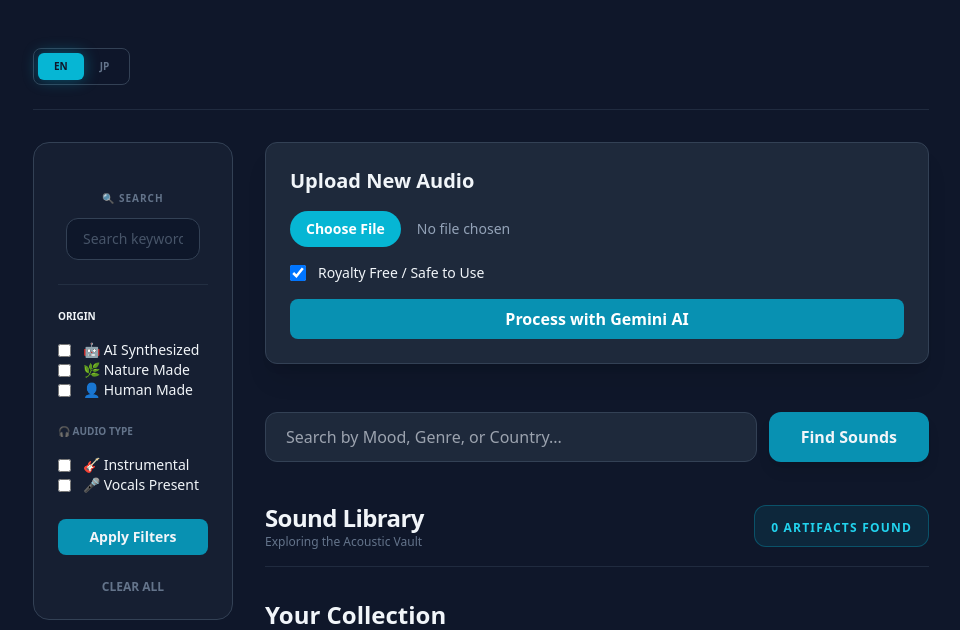
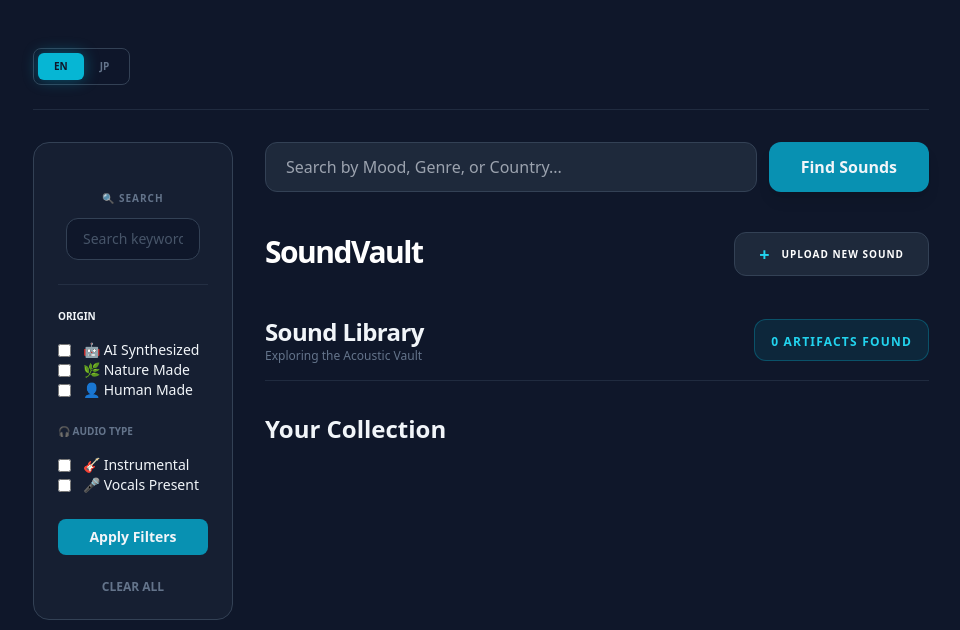
Before and after one commit to github4eri/SoundVault_2026, a FastAPI app: page / in a window 1280 px wide. Shown: the part 121-751 px from the top of the page, without its empty margins (159-1119 px from the left). Run offline with FastAPI, Linux system fonts and the light colour scheme; data that the repository does not hold is empty; some libraries are stand-ins or nearby versions.

Commit message:
UI: Working Modal with Trigger. Language: Bilingual support for Gallery Header button.

```diff
--- a/templates/index.html
+++ b/templates/index.html
@@ -5,6 +5,21 @@
     <meta name="viewport" content="width=device-width, initial-scale=1.0">
     <title>SoundVault 2026</title>
     <script src="https://cdn.tailwindcss.com"></script>
+
+    <script>
+        window.toggleModal = function() {
+            console.log("!!! TRIGGER DETECTED !!!");
+            const modal = document.getElementById('uploadModal');
+            if (modal) {
+                modal.classList.toggle('hidden');
+                const isHidden = modal.classList.contains('hidden');
+                document.body.style.overflow = isHidden ? 'auto' : 'hidden';
+            } else {
+                alert("Architect: The ID 'uploadModal' is missing from the page!");
+            }
+        };
+    </script>
+
 </head>
 <body class="bg-slate-900 text-slate-100 min-h-screen p-8">
     <div class="max-w-4xl mx-auto">
@@ -82,28 +97,14 @@
                     </div>
 
                     <button type="submit" class="w-full bg-cyan-600 hover:bg-cyan-500 py-2 rounded-lg font-bold text-sm transition">Apply Filters</button>
+
                     <a href="/" class="block text-center text-xs text-slate-500 hover:text-slate-300 uppercase font-bold">Clear All</a>
                 </form>
 
             </aside>
 
             <main class="md:col-span-3">
-                <section class="bg-slate-800 p-6 rounded-xl shadow-xl mb-12 border border-slate-700">
-                    <h2 class="text-xl font-semibold mb-4">Upload New Audio</h2>
-                    <form action="/upload" method="post" enctype="multipart/form-data" class="space-y-4">
-                        <input type="file" name="file" accept="audio/*" required
-                               class="block w-full text-sm text-slate-400 file:mr-4 file:py-2 file:px-4 file:rounded-full file:border-0 file:text-sm file:font-semibold file:bg-cyan-500 file:text-white hover:file:bg-cyan-600 cursor-pointer">
 
-                        <div class="flex items-center space-x-3">
-                            <input type="checkbox" name="is_free" id="is_free" checked class="w-4 h-4 rounded text-cyan-500 focus:ring-cyan-500">
-                            <label for="is_free" class="text-sm font-medium">Royalty Free / Safe to Use</label>
-                        </div>
-
-                        <button type="submit" class="w-full bg-cyan-600 hover:bg-cyan-500 text-white font-bold py-2 rounded-lg transition duration-200">
-                            Process with Gemini AI
-                        </button>
-                    </form>
-                </section>
 
                 <section class="mb-10">
                     <form action="/" method="get" class="flex gap-3">
@@ -118,6 +119,27 @@
                         {% endif %}
                     </form>
                 </section>
+
+                <div class="flex flex-col md:flex-row justify-between items-start md:items-center mb-10 gap-6">
+
+                    <div>
+                        <h2 class="text-3xl font-black text-white tracking-tighter mb-1">
+                            {{ labels.title }}
+                        </h2>
+
+                    </div>
+
+                    <button type="button"
+                        onclick="toggleModal()"
+                        class="bg-slate-800 hover:bg-slate-700 border border-slate-700 text-white px-6 py-3 rounded-xl transition-all flex items-center justify-center gap-3 active:scale-95">
+
+                    <span class="text-cyan-400 text-lg font-bold leading-none">+</span>
+
+                    <span class="text-[10px] font-black uppercase tracking-widest leading-none">
+                        {{ labels.upload_btn }}
+                    </span>
+                </button>
+                </div>
 
                 <div class="mb-8 flex items-center justify-between border-b border-slate-700/50 pb-4">
                     <div>
@@ -206,7 +228,69 @@
 
             </main>
         </div>
+    </div>
 
+    <div id="uploadModal" class="hidden fixed inset-0 z-50 flex items-center justify-center p-0 sm:p-4">
+
+        <div onclick="toggleModal()" class="absolute inset-0 bg-slate-950/60 backdrop-blur-md cursor-pointer"></div>
+
+        <div class="relative bg-slate-900 border-t sm:border border-slate-700 w-full h-full sm:h-auto sm:w-[500px] sm:rounded-2xl shadow-2xl overflow-y-auto flex flex-col">
+
+            <div class="p-6 border-b border-slate-800 flex justify-between items-center bg-slate-900/50 sticky top-0 backdrop-blur-sm z-10">
+                <h3 class="text-xl font-black text-white tracking-tight">
+                    {{ labels.upload_btn }}
+                </h3>
+
+                <button type="button"
+                        onclick="toggleModal()"
+                        class="group p-2 -mr-2 rounded-full hover:bg-slate-800 transition-all duration-200"
+                        aria-label="Close Modal">
+                    <svg class="w-6 h-6 text-slate-400 group-hover:text-cyan-400 transition-colors"
+                         fill="none"
+                         stroke="currentColor"
+                         viewBox="0 0 24 24"
+                         xmlns="http://www.w3.org/2000/svg">
+                        <path stroke-linecap="round"
+                              stroke-linejoin="round"
+                              stroke-width="2.5"
+                              d="M6 18L18 6M6 6l12 12">
+                        </path>
+                    </svg>
+                </button>
+            </div>
+
+            <div class="p-8">
+                <form action="/upload" method="post" enctype="multipart/form-data" class="space-y-6">
+
+                    <div class="space-y-2">
+                        <label class="block text-[10px] font-black text-slate-500 uppercase tracking-widest">
+                            Select Audio Artifact
+                        </label>
+                        <input type="file" name="file" required
+                               class="w-full bg-slate-950 border border-slate-800 rounded-xl px-4 py-8 text-sm text-slate-400 file:mr-4 file:py-2 file:px-4 file:rounded-full file:border-0 file:text-xs file:font-black file:bg-cyan-500 file:text-slate-950 hover:file:bg-cyan-400 transition-all cursor-pointer">
+                    </div>
+
+                    <div class="grid grid-cols-1 gap-4">
+                        <label class="block text-[10px] font-black text-slate-500 uppercase tracking-widest">
+                            {{ labels.filter_origin }}
+                        </label>
+                        <div class="flex flex-wrap gap-3">
+                            <label class="flex-1 min-w-[140px] relative group cursor-pointer">
+                                <input type="radio" name="origin" value="ai" class="peer sr-only" checked>
+                                <div class="p-3 rounded-xl border border-slate-800 bg-slate-950/50 text-center text-xs font-bold text-slate-500 peer-checked:border-cyan-500 peer-checked:text-cyan-400 peer-checked:bg-cyan-500/10 transition-all">
+                                    {{ labels.ai_gen }}
+                                </div>
+                            </label>
+                            </div>
+                    </div>
+
+                    <button type="submit" class="w-full bg-cyan-600 hover:bg-cyan-500 text-slate-950 font-black py-4 rounded-xl transition-all shadow-lg shadow-cyan-500/20 mt-4 active:scale-95">
+                        {{ labels.upload_btn }}
+                    </button>
+                </form>
+            </div>
+        </div>
     </div>
+
 </body>
 </html>
```
